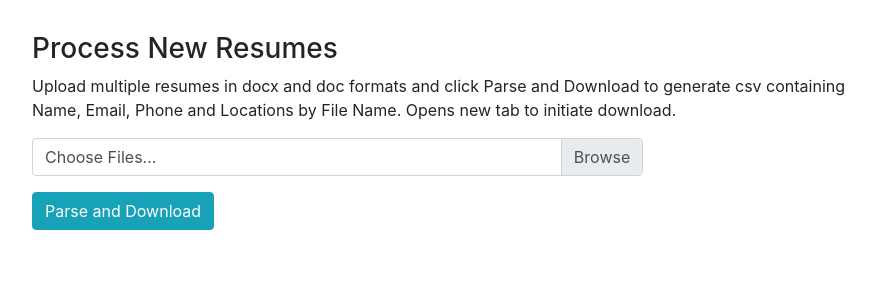
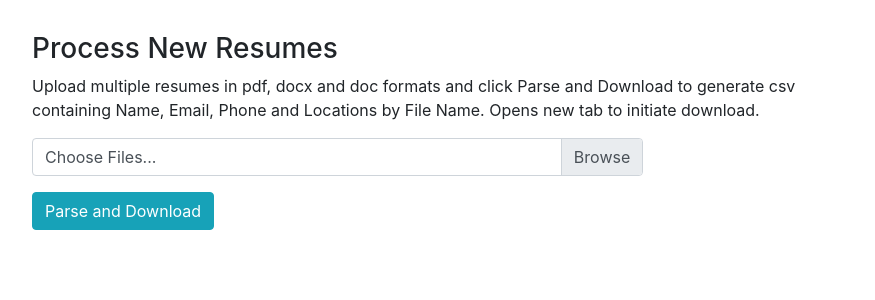
Before and after one commit to Advaya24/resume_database_creator, a Flask app: page / in a window 1280 px wide. Shown: the part 274-574 px from the top of the page, without its empty margins (53-928 px from the left). Run offline with Flask 2, Linux system fonts and the light colour scheme; some libraries are stand-ins or nearby versions.

Commit message:
Updated prompt for file support

```diff
--- a/templates/resume_database_creator/Form.html
+++ b/templates/resume_database_creator/Form.html
@@ -10,7 +10,7 @@
             <h3>Process New Resumes</h3>
         </div>
         <div class="col-12 col-md-9">
-            <p>Upload multiple resumes in docx and doc formats and click
+            <p>Upload multiple resumes in pdf, docx and doc formats and click
                 Parse and Download to generate csv containing Name, Email,
                 Phone and Locations by File Name. Opens new tab to initiate
                 download.</p>
```
